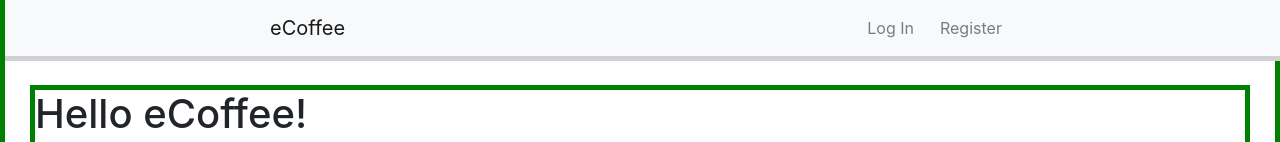
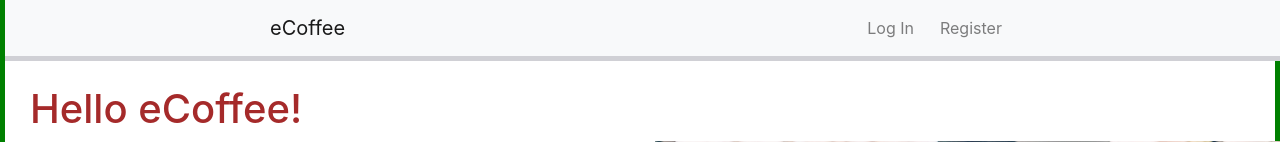
Before and after one commit to hon-nova/eCoffee, a Django app: page / in a window 1280 px wide; the page is wider, and only the part inside the window is pictured. Shown: the top 142 px of that part. Run offline with Django 4.2, Linux system fonts and the light colour scheme; some libraries are stand-ins or nearby versions.

```diff
--- a/eCoffee/static/eCoffee/index-style.css
+++ b/eCoffee/static/eCoffee/index-style.css
@@ -1,5 +1,5 @@
 .index-container {
-   border:5px solid green;
+   /* border:5px solid green; */
    margin:auto 25px;
 }
 .divider {
--- a/eCoffee/templates/eCoffee/home_products.html
+++ b/eCoffee/templates/eCoffee/home_products.html
@@ -4,7 +4,7 @@
 {%block body %}
 
 <div class="home-products-container">
-   <h1>eCoffee Products!</h1>
+   <h1 style="color:brown;">eCoffee Products!</h1>
 
    <div class="row">
         <div class="col-md-2">
--- a/eCoffee/templates/eCoffee/index.html
+++ b/eCoffee/templates/eCoffee/index.html
@@ -4,7 +4,7 @@
 {%block body %}
 
 <div class="index-container">
-   <h1>Hello eCoffee!</h1>
+   <h1 style="color:brown;">Hello eCoffee!</h1>
    <div class="row">
       <div class="col-md-6" style="display:flex;margin:auto;justify-content:center;align-items:center;background-image: url('https://previews.123rf.com/images/lainen/lainen1702/lainen170200397/72291596-chilling-and-relaxing-in-vacation-at-guest-house-in-countryside-a-scene-of-balcony-coffee-table-and.jpg');background-size: cover;background-position: center;">
         {% comment %} <img src="{% static 'eCoffee/images/gif.webp' %}" alt="gif"/> {% endcomment %}
```
Also changed, not shown: db.sqlite3.
